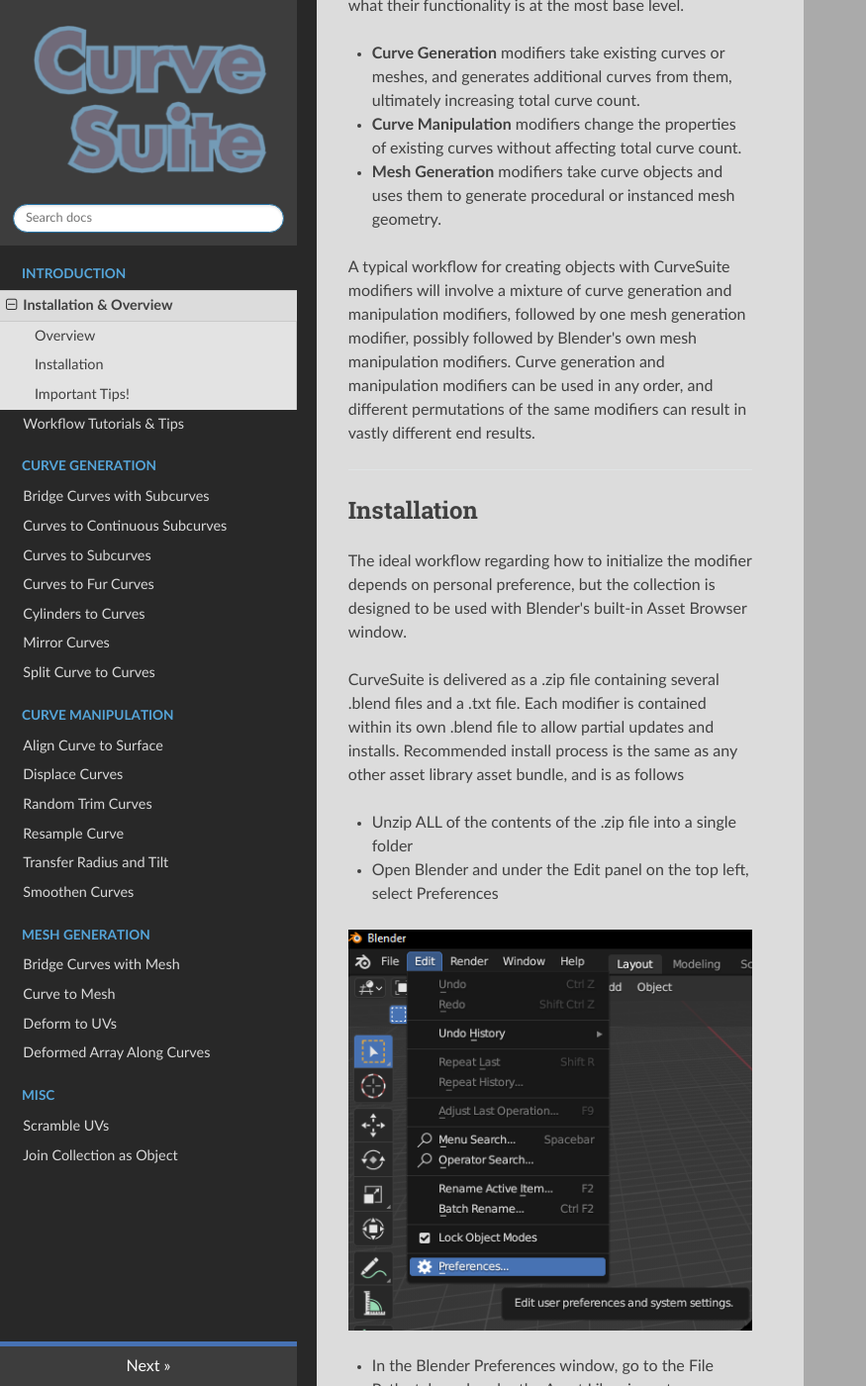
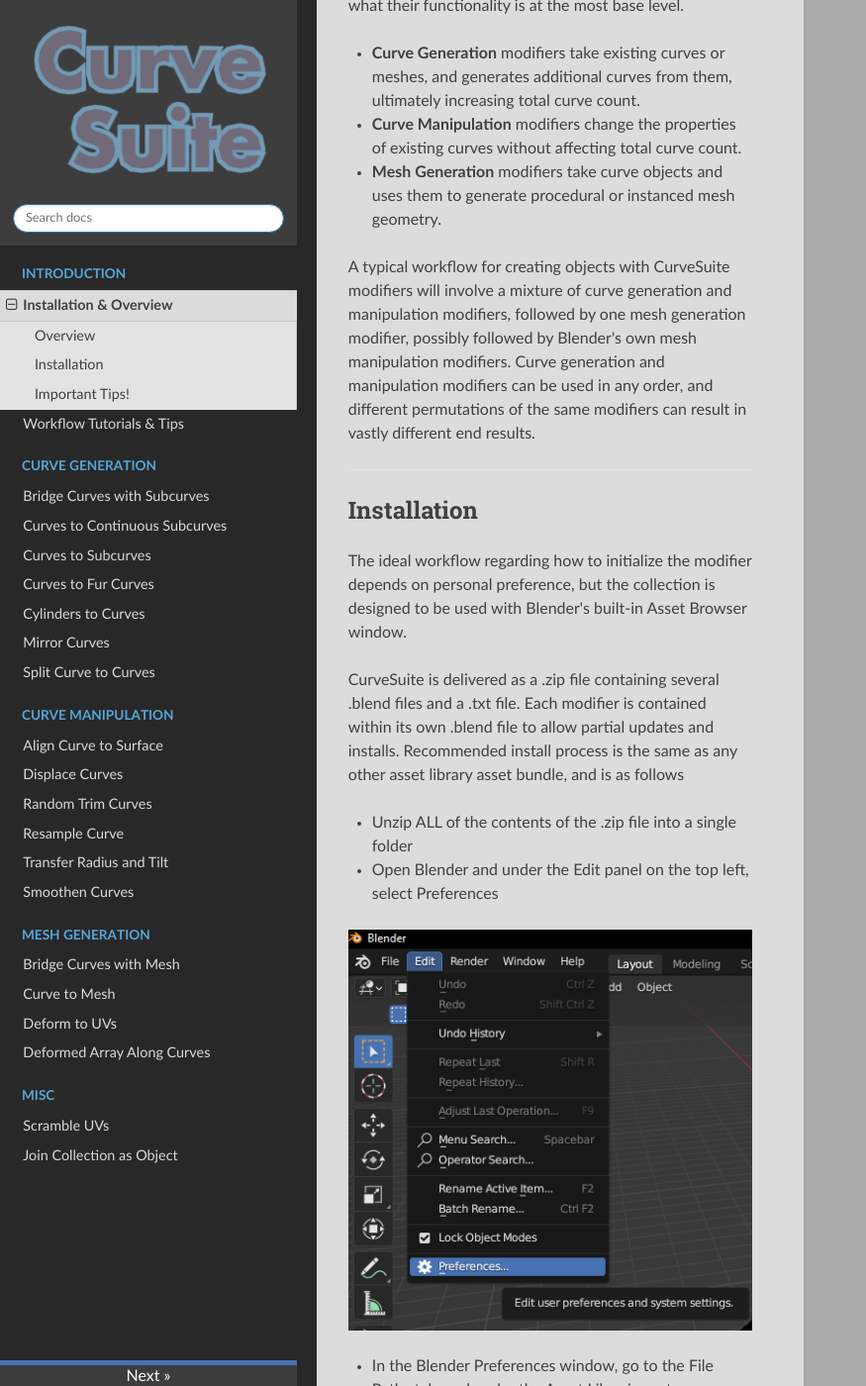
Before and after one commit to Attifyon/CurveSuite-doc, an MkDocs documentation site: the page built from docs/index.md, in a window 1280 px wide and 1400 px high, scrolled down 595 px. Shown: the whole window at 99% size, without its empty margins (0-875 px from the left). Built offline with MkDocs 1.6.1, drawn with Linux system fonts in a browser that asks for light colours; nearby versions of some CDN libraries.

Commit message:
nav buttons fix attempt 1

```diff
--- a/docs/css/custom.css
+++ b/docs/css/custom.css
@@ -36,6 +36,8 @@
 
 .rst-versions .rst-current-version {
     /* background: rgb(42, 36, 49); */
+    max-height: 2vw;
+    text-align: center;
     background: rgb(61, 61, 61);
     border-top:solid 5px rgb(71, 114, 179);
 }
```
